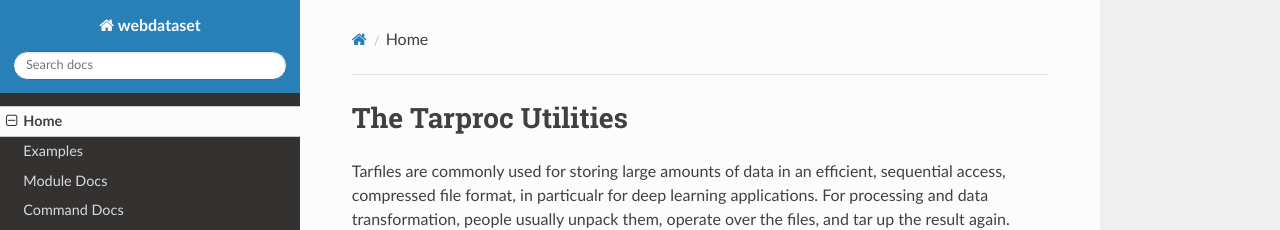
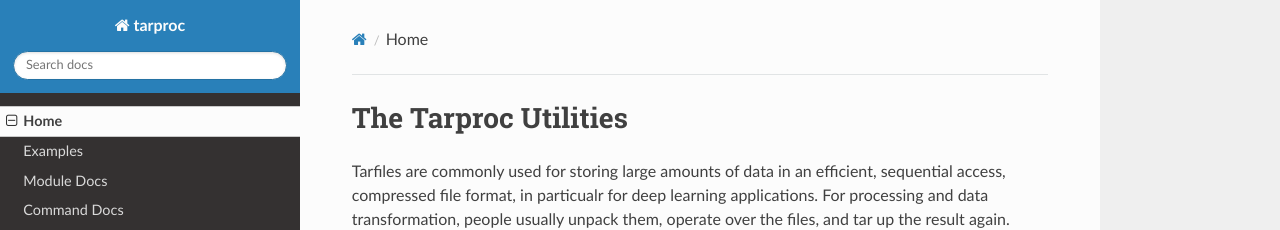
Before and after one commit to tmbdev-archive/tarproc, an MkDocs documentation site: the page built from docs/index.md, in a window 1280 px wide. Shown: the top 230 px of the page. Built offline with MkDocs 1.6.1, drawn with Linux system fonts in a browser that asks for light colours; nearby versions of some CDN libraries.

Commit message:
updated site name in mkdocs

```diff
--- a/mkdocs.yml
+++ b/mkdocs.yml
@@ -1,4 +1,4 @@
-site_name: webdataset
+site_name: tarproc
 nav:
     - Home: index.md
     - Examples: examples.md
```
